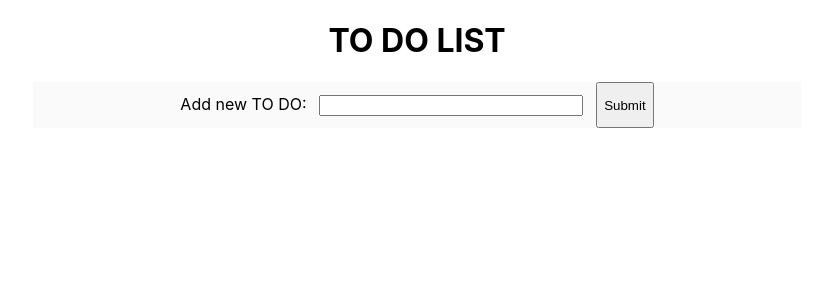
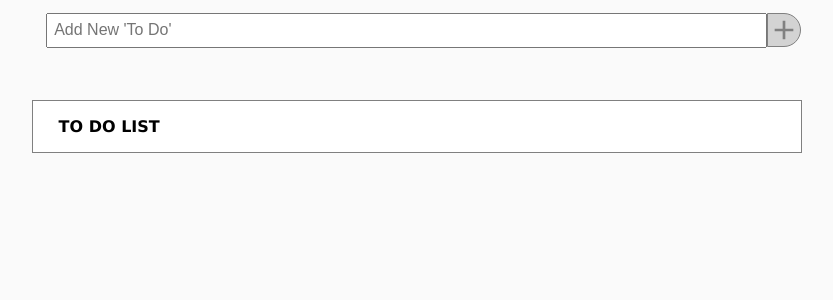
Before and after one commit to jam-n-3/To-Do-List, a React (Create React App) app: page / in a window 1280 px wide. Shown: the top 300 px of the page, without its empty margins (223-1056 px from the left). Built offline with nearby package versions, Linux system fonts and the light colour scheme.

Commit message:
stylised everything

```diff
--- a/public/index.html
+++ b/public/index.html
@@ -24,7 +24,7 @@
       work correctly both with client-side routing and a non-root public URL.
       Learn how to configure a non-root public URL by running `npm run build`.
     -->
-    <title>React App</title>
+    <title>To Do List</title>
   </head>
   <body>
     <noscript>You need to enable JavaScript to run this app.</noscript>
--- a/src/App.css
+++ b/src/App.css
@@ -1,29 +1,61 @@
 #body {
   display: flex;
+  min-height: 100vh;
   flex-direction: column;
   align-items: center;
+  background-color: #fafafa;
 }
 
-#add {
-  background-color: #fafafa;
+#addBar {
   width: 60vw;
   display: flex;
+  align-items: center;
   justify-content: center;
 }
 
-#textIn {
-  margin: 1vw;
-  width: 20vw;
+.textIn {
+  margin: 1vw 0 1vw 1vw;
+  padding: 0.5vw;
+  flex: 1;
+  font-size: 16px;
+}
+
+.addBox {
+  background-color: lightgrey;
+  border: 1px solid grey;
+  border-top-right-radius: 50%;
+  border-bottom-right-radius: 50%;
+  display: flex;
+  align-items: center;
+  justify-content: center;
+}
+.add {
+  font-size: 32px;
+  cursor: pointer;
+}
+
+#heading {
+  margin-top: 5vh;
+  background-color: white;
+  width: 60vw;
+  border: 1px solid grey;
+}
+
+#heading p {
+  margin-left: 2vw;
+  font-weight: bold;
 }
 
 .entry {
-  background-color: #fafafa;
-  margin: 1vw;
+  background-color: white;
   width: 60vw;
   display: flex;
   align-items: center;
   flex-wrap: wrap;
   overflow: auto;
+  border-bottom: 1px solid lightgrey;
+  border-left: 1px solid lightgrey;
+  border-right: 1px solid lightgrey;
 }
 
 .text {
@@ -34,10 +66,22 @@
   margin-left: auto;
   margin-right: 1vw;
   font-size: 150%;
+  cursor: pointer;
 }
 
 .delete {
   margin-left: 1vw;
   margin-right: 2vw;
   font-size: 150%;
+  cursor: pointer;
 }
+
+.textEdit {
+  margin: 0.95vw 2vw;
+  flex: 1;
+  font-size: 16px;
+}
+
+.bottom {
+  min-height: 10vh;
+}
--- a/src/App.js
+++ b/src/App.js
@@ -1,5 +1,6 @@
 import React from 'react';
 import './App.css';
+import {MdAdd} from "react-icons/md";
 import TODOList from "./TODOList";
 
 class App extends React.Component {
@@ -42,6 +43,12 @@ class App extends React.Component {
         this.sortKeys();
     }
 
+    keySubmit = (event) => {
+        if (event.key === 'Enter') {
+            this.submitTODO(event);
+        }
+    }
+
     componentDidMount() {
         this.sortKeys();
     }
@@ -49,17 +56,22 @@ class App extends React.Component {
     render() {
         return (
             <div id={'body'}>
-                <h1>TO DO LIST</h1>
 
-                <form id={'add'} onSubmit={this.submitTODO}>
-                    <label>
-                        Add new TO DO:
-                        <input id={'textIn'} type={'text'} value={this.state.newTODO} onChange={this.writeTODO} />
-                    </label>
-                    <input type="submit" value="Submit"/>
-                </form>
+                <div id={'addBar'}>
+                    <input className={'textIn'} type={'text'} value={this.state.newTODO}
+                           onChange={this.writeTODO} placeholder={"Add New 'To Do'"} onKeyDown={this.keySubmit} />
+                    <div className={'addBox'}>
+                        <MdAdd className={'add'} color={'grey'} onClick={this.submitTODO} />
+                    </div>
+                </div>
+
+                <div id={'heading'}>
+                    <p>TO DO LIST</p>
+                </div>
 
                 <TODOList keys={this.state.sortedKeys} del={this.deleteTODO} />
+
+                <span className={'bottom'} />
             </div>
         );
     }
--- a/src/TODOList.js
+++ b/src/TODOList.js
@@ -26,20 +26,27 @@ class TODOList extends React.Component {
         this.setState({editing: ''});
     }
 
+    keyEdit = (event, obj) => {
+        if (event.key === 'Enter') {
+            this.stopEditing(obj);
+        }
+    }
+
     render() {
         return (
             <div id={'list'}>
                 {this.props.keys.map((obj)=>(
                     this.state.editing === obj ?
                         <div className={'entry'}>
-                            <input value={this.state.newVal} onChange={this.edit} />
+                            <input className={'textEdit'} value={this.state.newVal} onChange={this.edit}
+                               onKeyDown={(e)=>this.keyEdit(e, obj)} autoFocus />
                             <MdCheck className={'edit'} color={'green'} onClick={()=>this.stopEditing(obj)} />
                             <MdClose className={'delete'} color={'red'} onClick={this.cancelEdit} />
                         </div>
                         :
                         <div className={'entry'}>
                             <p className={'text'}>{localStorage.getItem(obj)}</p>
-                            <MdEdit className={'edit'} color={'blue'} onClick={()=>this.startEditing(obj)} />
+                            <MdEdit className={'edit'} color={'midnightblue'} onClick={()=>this.startEditing(obj)} />
                             <MdClose className={'delete'} color={'red'} onClick={()=>this.props.del(obj)} />
                         </div>
                 ))}
--- a/src/index.css
+++ b/src/index.css
@@ -1,13 +1,6 @@
 body {
   margin: 0;
-  font-family: -apple-system, BlinkMacSystemFont, 'Segoe UI', 'Roboto', 'Oxygen',
-    'Ubuntu', 'Cantarell', 'Fira Sans', 'Droid Sans', 'Helvetica Neue',
-    sans-serif;
+  font-family: Verdana, sans-serif;
   -webkit-font-smoothing: antialiased;
   -moz-osx-font-smoothing: grayscale;
 }
-
-code {
-  font-family: source-code-pro, Menlo, Monaco, Consolas, 'Courier New',
-    monospace;
-}
```
